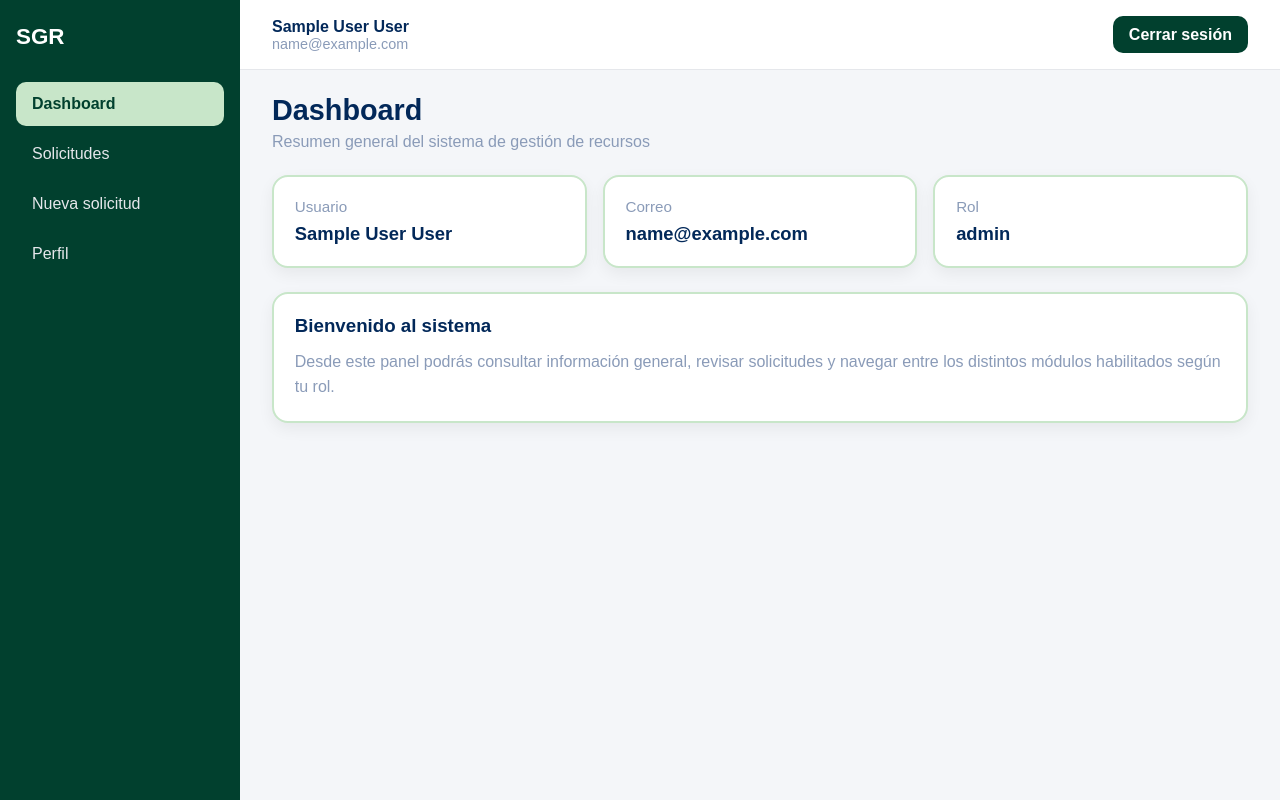
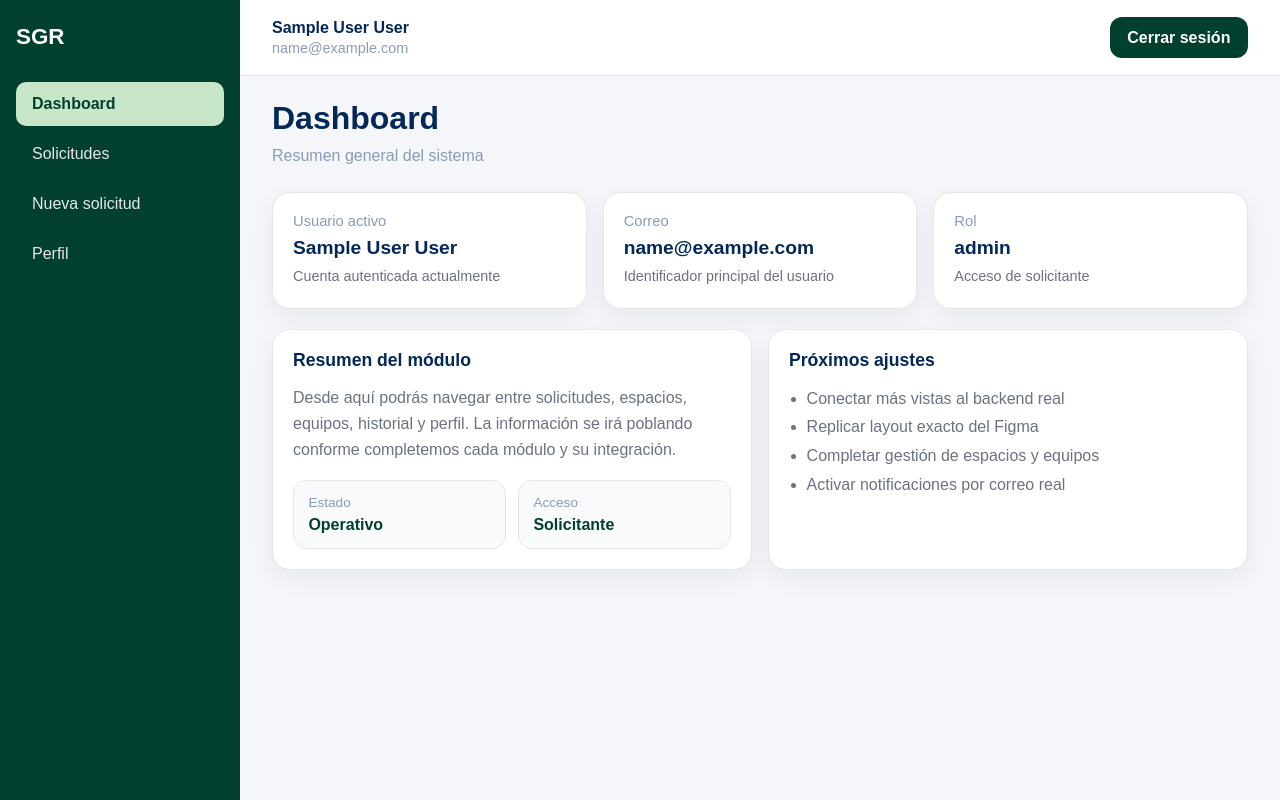
Before and after one commit to GatoGroZero/resource-management-system, a React app in the folder web/: page /dashboard in a window 1280 px wide. Built offline with nearby package versions, Linux system fonts and the light colour scheme; sample sign-in values are in the browser's storage; the HTML template or start-up script is replaced by a standard one.

Commit message:
style(web): mejorar sistema de cards y dashboard principal

```diff
--- /dev/null
+++ b/web/src/components/common/AppCard.jsx
@@ -0,0 +1,18 @@
+function AppCard({ children, style = {} }) {
+    return (
+      <div
+        style={{
+          background: '#FFFFFF',
+          borderRadius: '18px',
+          border: '1px solid #E5E7EB',
+          boxShadow: '0 8px 24px rgba(2, 40, 89, 0.06)',
+          padding: '1.25rem',
+          ...style,
+        }}
+      >
+        {children}
+      </div>
+    )
+  }
+
+  export default AppCard
--- /dev/null
+++ b/web/src/components/common/InfoCard.jsx
@@ -0,0 +1,23 @@
+import AppCard from './AppCard'
+
+function InfoCard({ title, value, subtitle }) {
+  return (
+    <AppCard>
+      <p style={{ color: '#8A9BB8', fontSize: '0.92rem', marginBottom: '0.5rem' }}>
+        {title}
+      </p>
+
+      <h3 style={{ color: '#022859', fontSize: '1.2rem', marginBottom: subtitle ? '0.45rem' : 0 }}>
+        {value}
+      </h3>
+
+      {subtitle && (
+        <p style={{ color: '#6B7280', fontSize: '0.9rem', lineHeight: '1.5' }}>
+          {subtitle}
+        </p>
+      )}
+    </AppCard>
+  )
+}
+
+export default InfoCard
--- a/web/src/components/common/PageHeader.jsx
+++ b/web/src/components/common/PageHeader.jsx
@@ -1,10 +1,28 @@
 function PageHeader({ title, subtitle }) {
   return (
     <div style={{ marginBottom: '1.5rem' }}>
-        <h1 style={{ fontSize: '1.8rem', marginBottom: '0.4rem', color: '#022859' }}>
+      <h1
+        style={{
+          fontSize: '2rem',
+          fontWeight: '800',
+          marginBottom: '0.35rem',
+          color: '#022859',
+        }}
+      >
         {title}
       </h1>
-        {subtitle && <p style={{ color: '#8A9BB8' }}>{subtitle}</p>}
+
+      {subtitle && (
+        <p
+          style={{
+            color: '#8A9BB8',
+            fontSize: '1rem',
+            lineHeight: '1.6',
+          }}
+        >
+          {subtitle}
+        </p>
+      )}
     </div>
   )
 }
--- a/web/src/components/layout/Topbar.jsx
+++ b/web/src/components/layout/Topbar.jsx
@@ -6,10 +6,10 @@ function Topbar() {
   return (
     <header style={topbarStyle}>
       <div>
-        <strong style={{ color: '#022859' }}>
+        <strong style={{ color: '#022859', fontSize: '1rem' }}>
           {user?.name} {user?.lastName}
         </strong>
-        <div style={{ color: '#8A9BB8', fontSize: '0.9rem' }}>
+        <div style={{ color: '#8A9BB8', fontSize: '0.9rem', marginTop: '0.2rem' }}>
           {user?.email}
         </div>
       </div>
@@ -22,7 +22,7 @@ function Topbar() {
 }
 
 const topbarStyle = {
-  height: '70px',
+  height: '76px',
   background: '#FFFFFF',
   borderBottom: '1px solid #E5E7EB',
   display: 'flex',
@@ -35,10 +35,10 @@ const buttonStyle = {
   background: '#01402E',
   color: '#FFFFFF',
   border: 'none',
-  padding: '0.6rem 1rem',
-  borderRadius: '10px',
+  padding: '0.7rem 1.1rem',
+  borderRadius: '12px',
   cursor: 'pointer',
-  fontWeight: '600',
+  fontWeight: '700',
 }
 
 export default Topbar
--- a/web/src/pages/dashboard/DashboardPage.jsx
+++ b/web/src/pages/dashboard/DashboardPage.jsx
@@ -1,70 +1,130 @@
 import DashboardLayout from '../../components/layout/DashboardLayout'
 import PageHeader from '../../components/common/PageHeader'
+import InfoCard from '../../components/common/InfoCard'
+import AppCard from '../../components/common/AppCard'
 import { useAuth } from '../../context/AuthContext'
 
 function DashboardPage() {
   const { user } = useAuth()
+  const isAdmin = user?.role === 'ADMIN'
 
   return (
     <DashboardLayout>
       <PageHeader
         title="Dashboard"
-        subtitle="Resumen general del sistema de gestión de recursos"
+        subtitle="Resumen general del sistema"
       />
 
-      <div style={gridStyle}>
-        <div style={cardStyle}>
-          <p style={labelStyle}>Usuario</p>
-          <h3 style={valueStyle}>{user?.name} {user?.lastName}</h3>
-        </div>
+      <div style={statsGrid}>
+        <InfoCard
+          title="Usuario activo"
+          value={`${user?.name || ''} ${user?.lastName || ''}`.trim() || '—'}
+          subtitle="Cuenta autenticada actualmente"
+        />
 
-        <div style={cardStyle}>
-          <p style={labelStyle}>Correo</p>
-          <h3 style={valueStyle}>{user?.email}</h3>
-        </div>
+        <InfoCard
+          title="Correo"
+          value={user?.email || '—'}
+          subtitle="Identificador principal del usuario"
+        />
 
-        <div style={cardStyle}>
-          <p style={labelStyle}>Rol</p>
-          <h3 style={valueStyle}>{user?.role}</h3>
-        </div>
+        <InfoCard
+          title="Rol"
+          value={user?.role || '—'}
+          subtitle={isAdmin ? 'Acceso de administración' : 'Acceso de solicitante'}
+        />
       </div>
 
-      <div style={{ marginTop: '1.5rem', ...cardStyle }}>
-        <h3 style={{ color: '#022859', marginBottom: '0.75rem' }}>
-          Bienvenido al sistema
-        </h3>
-        <p style={{ color: '#8A9BB8', lineHeight: '1.6' }}>
-          Desde este panel podrás consultar información general, revisar solicitudes
-          y navegar entre los distintos módulos habilitados según tu rol.
-        </p>
+      <div style={contentGrid}>
+        <AppCard style={{ minHeight: '220px' }}>
+          <h3 style={sectionTitle}>Resumen del módulo</h3>
+          <p style={paragraph}>
+            Desde aquí podrás navegar entre solicitudes, espacios, equipos, historial y perfil.
+            La información se irá poblando conforme completemos cada módulo y su integración.
+          </p>
+
+          <div style={miniGrid}>
+            <div style={miniBox}>
+              <span style={miniLabel}>Estado</span>
+              <strong style={miniValue}>Operativo</strong>
+            </div>
+
+            <div style={miniBox}>
+              <span style={miniLabel}>Acceso</span>
+              <strong style={miniValue}>{isAdmin ? 'Administrador' : 'Solicitante'}</strong>
+            </div>
+          </div>
+        </AppCard>
+
+        <AppCard style={{ minHeight: '220px' }}>
+          <h3 style={sectionTitle}>Próximos ajustes</h3>
+          <ul style={listStyle}>
+            <li>Conectar más vistas al backend real</li>
+            <li>Replicar layout exacto del Figma</li>
+            <li>Completar gestión de espacios y equipos</li>
+            <li>Activar notificaciones por correo real</li>
+          </ul>
+        </AppCard>
       </div>
     </DashboardLayout>
   )
 }
 
-const gridStyle = {
+const statsGrid = {
   display: 'grid',
   gridTemplateColumns: 'repeat(auto-fit, minmax(240px, 1fr))',
   gap: '1rem',
+  marginBottom: '1.25rem',
 }
 
-const cardStyle = {
-  background: '#FFFFFF',
-  padding: '1.3rem',
-  borderRadius: '16px',
-  boxShadow: '0 6px 16px rgba(0,0,0,0.06)',
-  border: '2px solid #C8E6C9',
+const contentGrid = {
+  display: 'grid',
+  gridTemplateColumns: 'repeat(auto-fit, minmax(320px, 1fr))',
+  gap: '1rem',
 }
 
-const labelStyle = {
-  color: '#8A9BB8',
-  marginBottom: '0.5rem',
-  fontSize: '0.95rem',
+const sectionTitle = {
+  color: '#022859',
+  fontSize: '1.1rem',
+  marginBottom: '0.85rem',
 }
 
-const valueStyle = {
-  color: '#022859',
-  fontSize: '1.15rem',
+const paragraph = {
+  color: '#6B7280',
+  lineHeight: '1.65',
+  marginBottom: '1rem',
+}
+
+const miniGrid = {
+  display: 'grid',
+  gridTemplateColumns: 'repeat(2, minmax(120px, 1fr))',
+  gap: '0.75rem',
+}
+
+const miniBox = {
+  background: '#F8FAFC',
+  border: '1px solid #E5E7EB',
+  borderRadius: '14px',
+  padding: '0.9rem',
+  display: 'flex',
+  flexDirection: 'column',
+  gap: '0.35rem',
+}
+
+const miniLabel = {
+  color: '#8A9BB8',
+  fontSize: '0.85rem',
+}
+
+const miniValue = {
+  color: '#01402E',
+  fontSize: '1rem',
+}
+
+const listStyle = {
+  color: '#6B7280',
+  lineHeight: '1.8',
+  paddingLeft: '1.1rem',
 }
 
 export default DashboardPage
```
Lines whose indentation alone changed are shown as unchanged.
